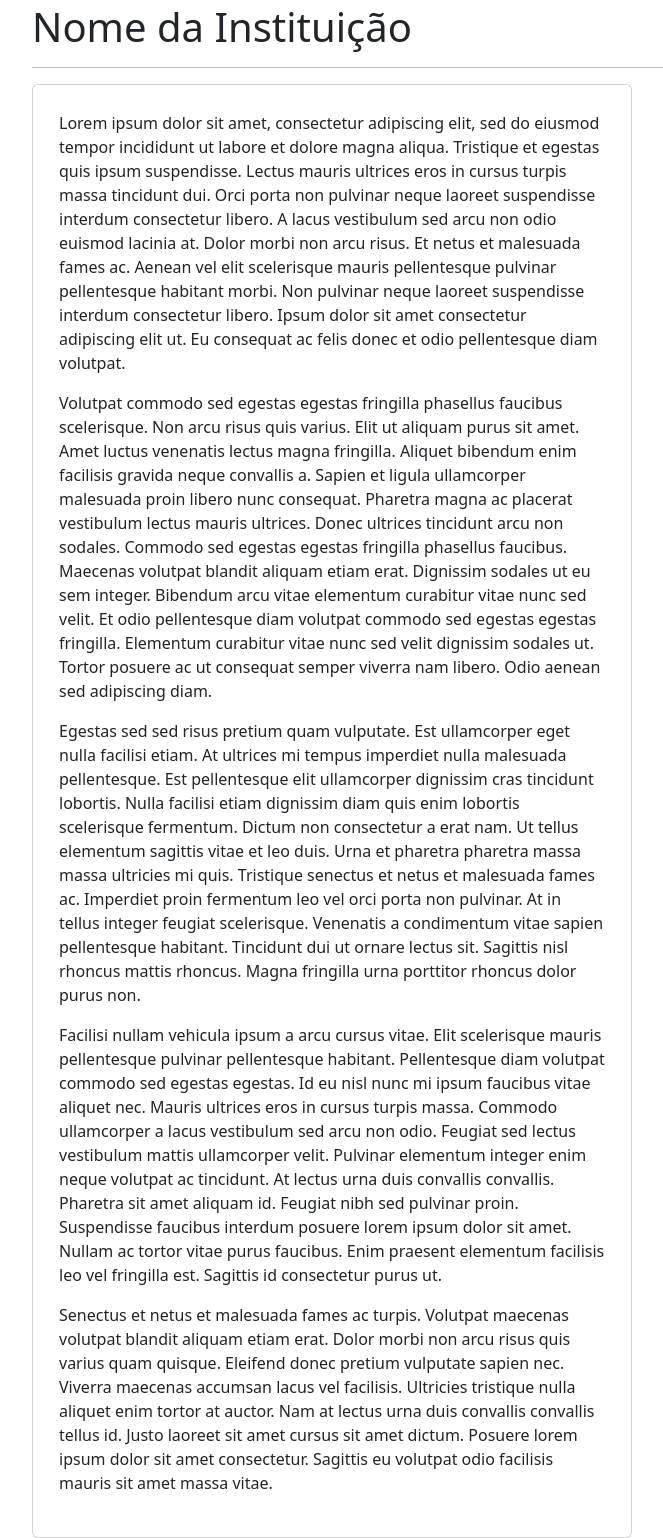
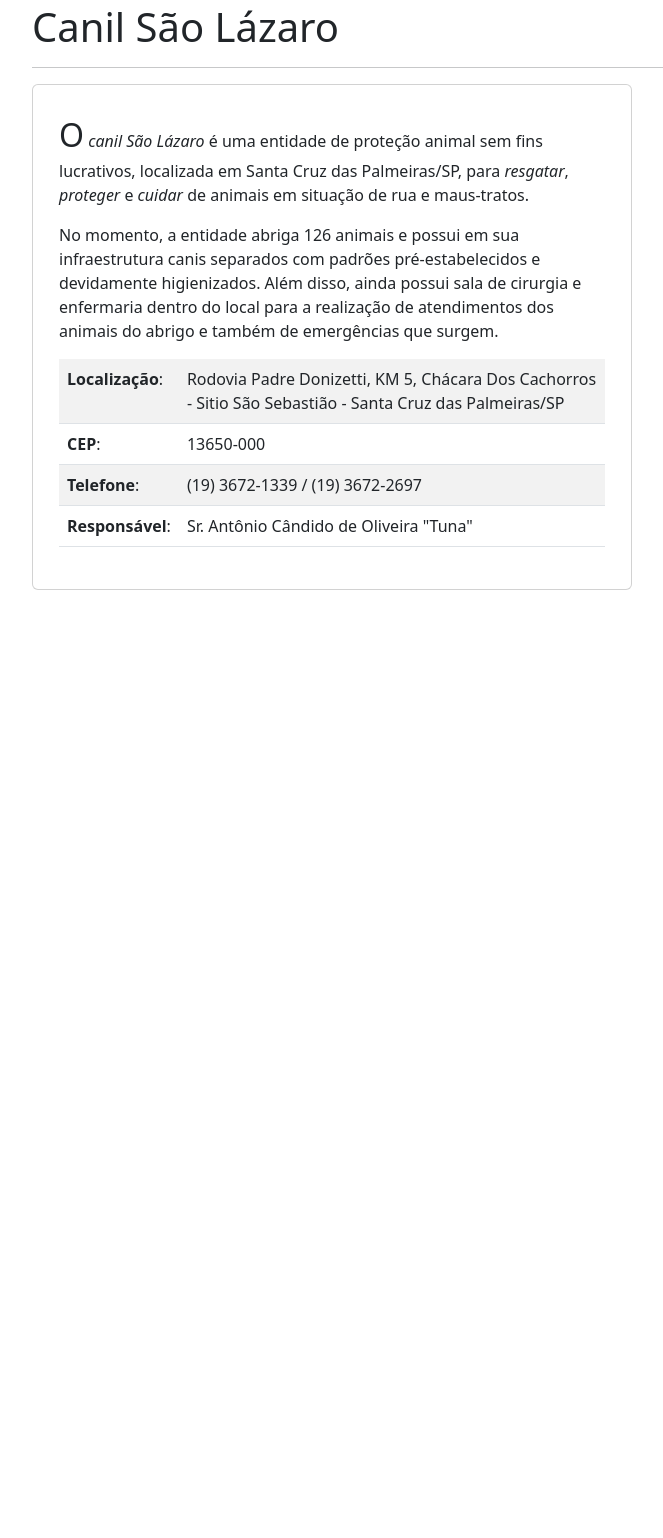
Before and after one commit to tomasfn87/adote-ou-apadrinhe-um-animal, a Django app: page /sobre/ in a window 1280 px wide. Shown: the part 55-1593 px from the top of the page, without its empty margins (50-713 px from the left). After the commit the page ends 645 px from the top, so only its background shows below. Run offline with Django 4.2, Linux system fonts and the light colour scheme; some libraries are stand-ins or nearby versions.

Commit message:
Adicionado texto sobre a instituição parceira deste trabalho.

```diff
--- a/animais/templates/animais/base.html
+++ b/animais/templates/animais/base.html
@@ -82,6 +82,10 @@
         pointer-events: none;
         cursor: default;
       }
+
+      .first-letter-large {
+        font-size: 2em;
+      }
     </style>
   </head>
   <body>
--- a/animais/templates/animais/sobre.html
+++ b/animais/templates/animais/sobre.html
@@ -1,25 +1,36 @@
 {% extends 'animais/base.html' %}
 {% block title %}Sobre{% endblock %}
 {% block content %}
-  <h1>Nome da Instituição</h1>
+  <h1>Canil São Lázaro</h1>
   <hr>
     <div class="card custom-card-body">
       <div class="card-body">
         <p>
-        Lorem ipsum dolor sit amet, consectetur adipiscing elit, sed do eiusmod tempor incididunt ut labore et dolore magna aliqua. Tristique et egestas quis ipsum suspendisse. Lectus mauris ultrices eros in cursus turpis massa tincidunt dui. Orci porta non pulvinar neque laoreet suspendisse interdum consectetur libero. A lacus vestibulum sed arcu non odio euismod lacinia at. Dolor morbi non arcu risus. Et netus et malesuada fames ac. Aenean vel elit scelerisque mauris pellentesque pulvinar pellentesque habitant morbi. Non pulvinar neque laoreet suspendisse interdum consectetur libero. Ipsum dolor sit amet consectetur adipiscing elit ut. Eu consequat ac felis donec et odio pellentesque diam volutpat.
+          <span class="first-letter-large">O</span> <i>canil São Lázaro</i> é uma entidade de proteção animal sem fins lucrativos, localizada em Santa Cruz das Palmeiras/SP, para <i>resgatar</i>, <i>proteger</i> e <i>cuidar</i> de animais em situação de rua e maus-tratos.
         </p>
         <p>
-        Volutpat commodo sed egestas egestas fringilla phasellus faucibus scelerisque. Non arcu risus quis varius. Elit ut aliquam purus sit amet. Amet luctus venenatis lectus magna fringilla. Aliquet bibendum enim facilisis gravida neque convallis a. Sapien et ligula ullamcorper malesuada proin libero nunc consequat. Pharetra magna ac placerat vestibulum lectus mauris ultrices. Donec ultrices tincidunt arcu non sodales. Commodo sed egestas egestas fringilla phasellus faucibus. Maecenas volutpat blandit aliquam etiam erat. Dignissim sodales ut eu sem integer. Bibendum arcu vitae elementum curabitur vitae nunc sed velit. Et odio pellentesque diam volutpat commodo sed egestas egestas fringilla. Elementum curabitur vitae nunc sed velit dignissim sodales ut. Tortor posuere ac ut consequat semper viverra nam libero. Odio aenean sed adipiscing diam.
+          No momento, a entidade abriga 126 animais e possui em sua infraestrutura canis separados com padrões pré-estabelecidos e devidamente higienizados. Além disso, ainda possui sala de cirurgia e enfermaria dentro do local para a realização de atendimentos dos animais do abrigo e também de emergências que surgem.
         </p>
-      <p>
-        Egestas sed sed risus pretium quam vulputate. Est ullamcorper eget nulla facilisi etiam. At ultrices mi tempus imperdiet nulla malesuada pellentesque. Est pellentesque elit ullamcorper dignissim cras tincidunt lobortis. Nulla facilisi etiam dignissim diam quis enim lobortis scelerisque fermentum. Dictum non consectetur a erat nam. Ut tellus elementum sagittis vitae et leo duis. Urna et pharetra pharetra massa massa ultricies mi quis. Tristique senectus et netus et malesuada fames ac. Imperdiet proin fermentum leo vel orci porta non pulvinar. At in tellus integer feugiat scelerisque. Venenatis a condimentum vitae sapien pellentesque habitant. Tincidunt dui ut ornare lectus sit. Sagittis nisl rhoncus mattis rhoncus. Magna fringilla urna porttitor rhoncus dolor purus non.
-      </p>
-      <p>
-        Facilisi nullam vehicula ipsum a arcu cursus vitae. Elit scelerisque mauris pellentesque pulvinar pellentesque habitant. Pellentesque diam volutpat commodo sed egestas egestas. Id eu nisl nunc mi ipsum faucibus vitae aliquet nec. Mauris ultrices eros in cursus turpis massa. Commodo ullamcorper a lacus vestibulum sed arcu non odio. Feugiat sed lectus vestibulum mattis ullamcorper velit. Pulvinar elementum integer enim neque volutpat ac tincidunt. At lectus urna duis convallis convallis. Pharetra sit amet aliquam id. Feugiat nibh sed pulvinar proin. Suspendisse faucibus interdum posuere lorem ipsum dolor sit amet. Nullam ac tortor vitae purus faucibus. Enim praesent elementum facilisis leo vel fringilla est. Sagittis id consectetur purus ut.
-      </p>
-      <p>
-        Senectus et netus et malesuada fames ac turpis. Volutpat maecenas volutpat blandit aliquam etiam erat. Dolor morbi non arcu risus quis varius quam quisque. Eleifend donec pretium vulputate sapien nec. Viverra maecenas accumsan lacus vel facilisis. Ultricies tristique nulla aliquet enim tortor at auctor. Nam at lectus urna duis convallis convallis tellus id. Justo laoreet sit amet cursus sit amet dictum. Posuere lorem ipsum dolor sit amet consectetur. Sagittis eu volutpat odio facilisis mauris sit amet massa vitae.
-      </p>
+          <table class="table table-striped table-responsive">
+            <tbody>
+              <tr>
+                <td><strong>Localização</strong>:</td>
+                <td>Rodovia Padre Donizetti, KM 5, Chácara Dos Cachorros - Sitio São Sebastião - Santa Cruz das Palmeiras/SP</td>
+              </tr>
+              <tr>
+                <td><strong>CEP</strong>:</td>
+                <td>13650-000</td>
+              </tr>
+              <tr>
+                <td><strong>Telefone</strong>:</td>
+                <td>(19) 3672-1339 / (19) 3672-2697</td>
+              </tr>
+              <tr>
+                <td><strong>Responsável</strong>:</td>
+                <td>Sr. Antônio Cândido de Oliveira "Tuna"</td>
+              </tr>
+            </tbody>
+          </table>
       </div>
     </div>
 {% endblock %}
```
Lines whose indentation alone changed are shown as unchanged.
